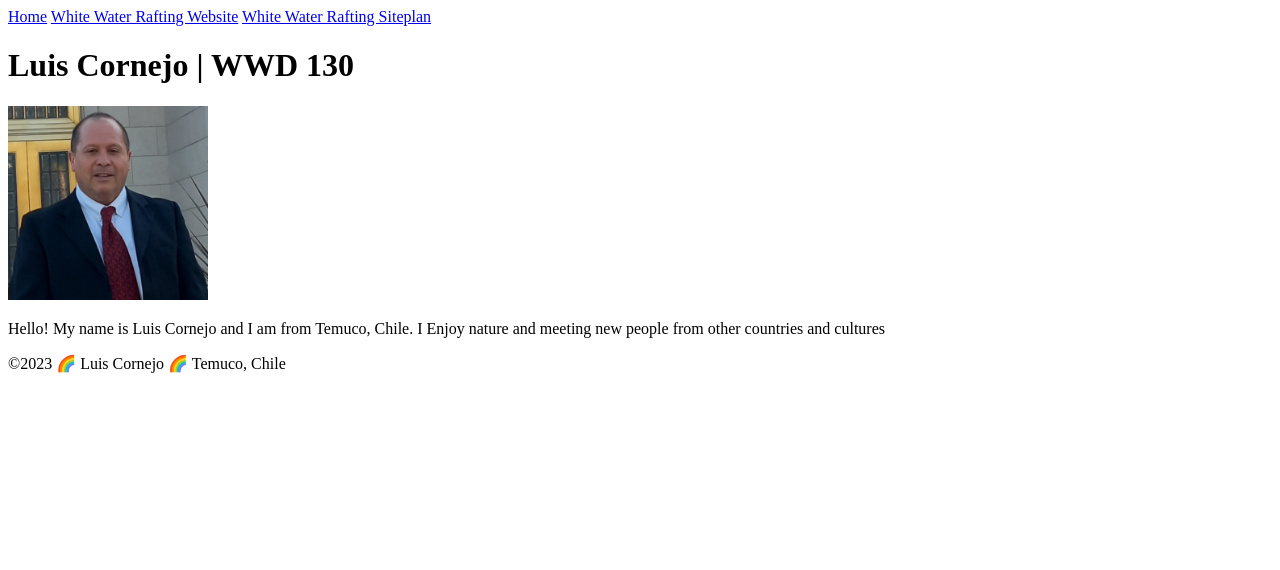
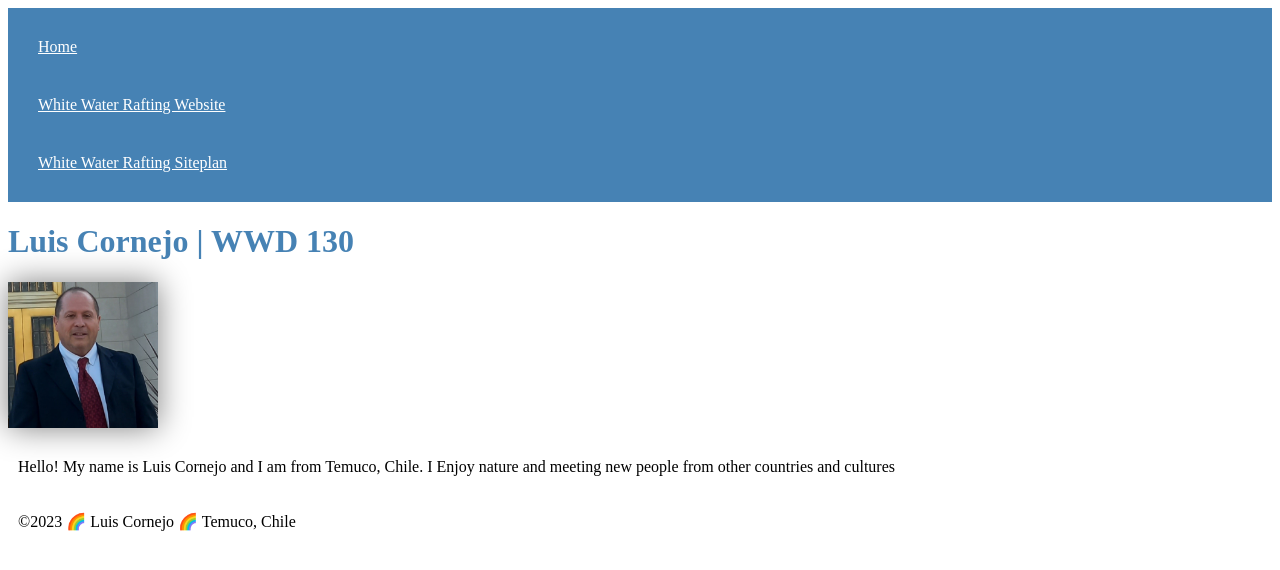
Before and after one commit to luisCornejoV/wdd130, a plain HTML site: page index.html in a window 1280 px wide. Drawn offline with Linux system fonts and the light colour scheme.

Commit message:
adding a little style to your course home page.

```diff
--- a/index.html
+++ b/index.html
@@ -4,6 +4,7 @@
     <meta charset="utf-8">
     <meta name="viewport" content="width=device-width,initial-scale=1.0">
     <title>Luis Cornejo | WWD 130</title>
+    <link rel="stylesheet" href="styles/styles.css">
   </head>
   <body>
     <header>
--- /dev/null
+++ b/styles/styles.css
@@ -0,0 +1,21 @@
+nav {
+    background-color: steelblue;
+    padding: 10px;
+}
+nav a {
+    color: white;
+    display: block;
+    padding: 20px;
+}
+h1 {
+  color: steelblue;
+}
+img {
+    width: 150px;
+    height: auto;
+    border: 2px;
+    box-shadow: 0 0 30px gray;
+}
+p {
+    padding: 10px;
+}
```
